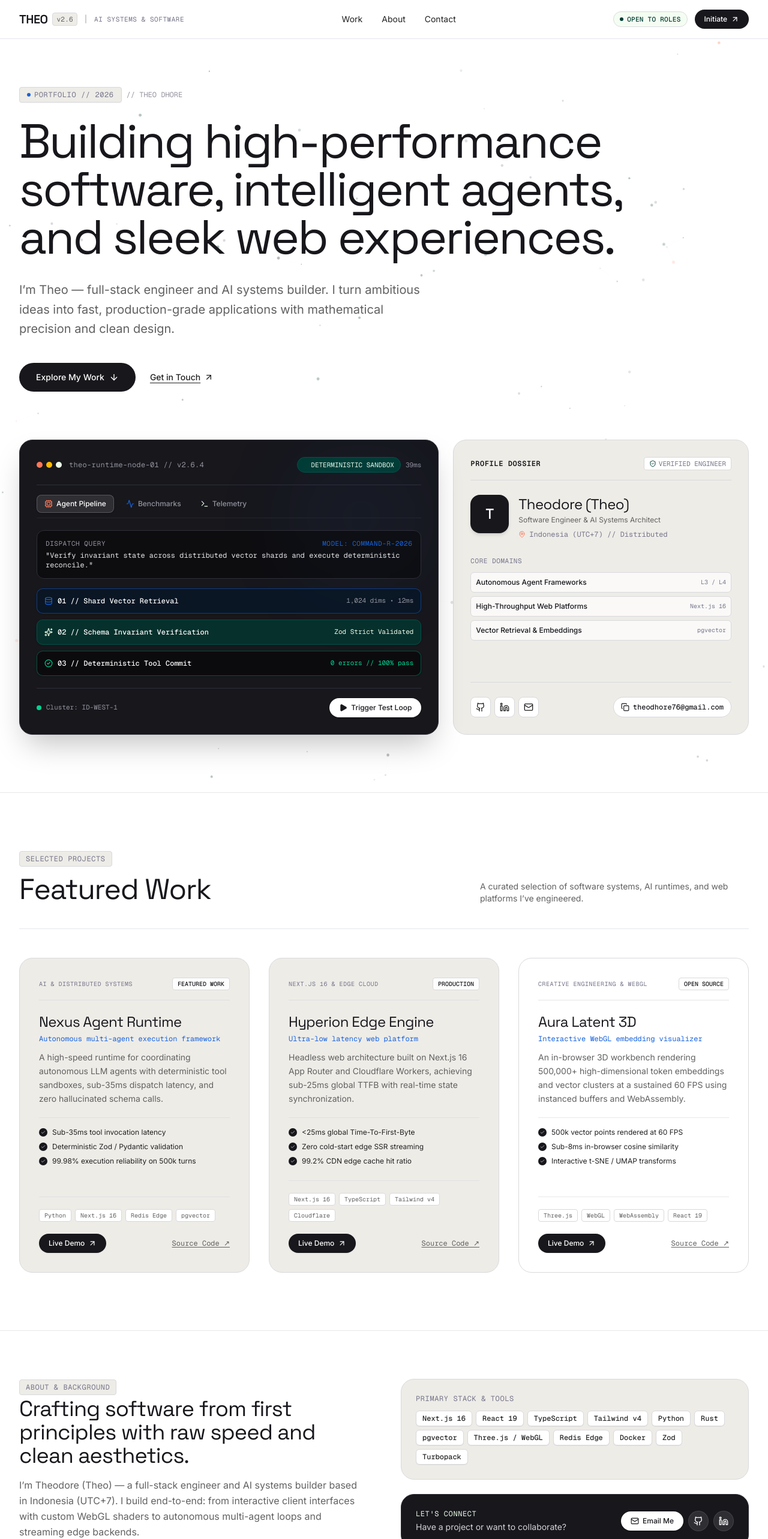
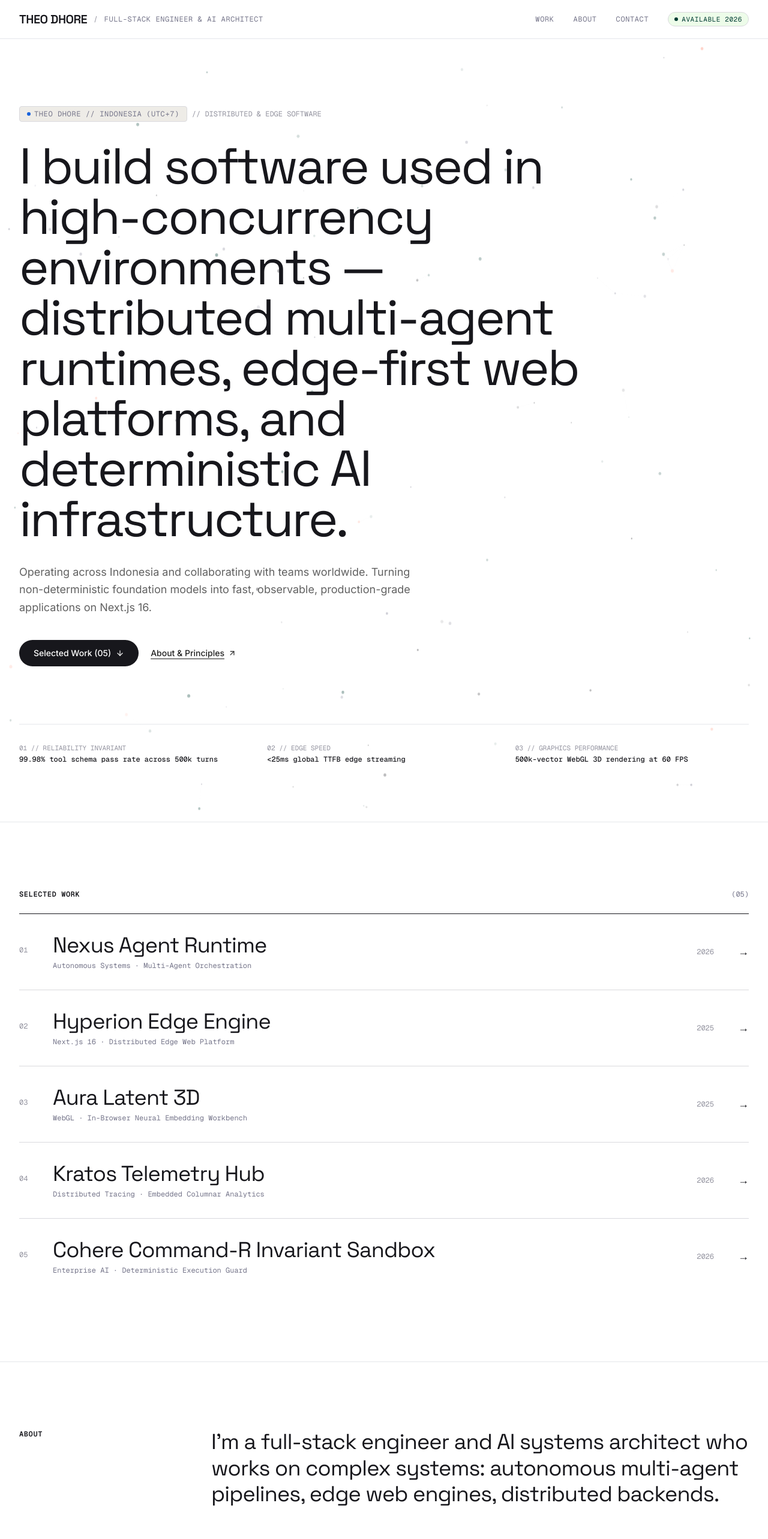
Before and after one commit to theodhorex/personal-website, a Next.js app: page / in a window 1280 px wide. Shown: the top 2566 px of the page at 60% size. Built offline with nearby package versions, Linux system fonts and the light colour scheme.

Commit message:
feat(landing): compose layout matching bouayaben.com with Cohere 2026 design theme

```diff
--- a/app/page.tsx
+++ b/app/page.tsx
@@ -1,17 +1,19 @@
-import { Navbar } from "@/components/navbar";
-import { Hero } from "@/components/hero";
-import { SelectedWorks } from "@/components/selected-works";
-import { AboutMinimal } from "@/components/about-minimal";
+import { SiteHeader } from "@/components/site-header";
+import { BouayabenHero } from "@/components/bouayaben-hero";
+import { BouayabenWork } from "@/components/bouayaben-work";
+import { BouayabenAbout } from "@/components/bouayaben-about";
+import { BouayabenContact } from "@/components/bouayaben-contact";
 import { Footer } from "@/components/footer";
 
 export default function Home() {
   return (
     <div className="min-h-screen flex flex-col bg-white selection:bg-[#ff7759] selection:text-white">
-      <Navbar />
+      <SiteHeader />
       <main className="flex-1">
-        <Hero />
-        <SelectedWorks />
-        <AboutMinimal />
+        <BouayabenHero />
+        <BouayabenWork />
+        <BouayabenAbout />
+        <BouayabenContact />
       </main>
       <Footer />
     </div>
```
